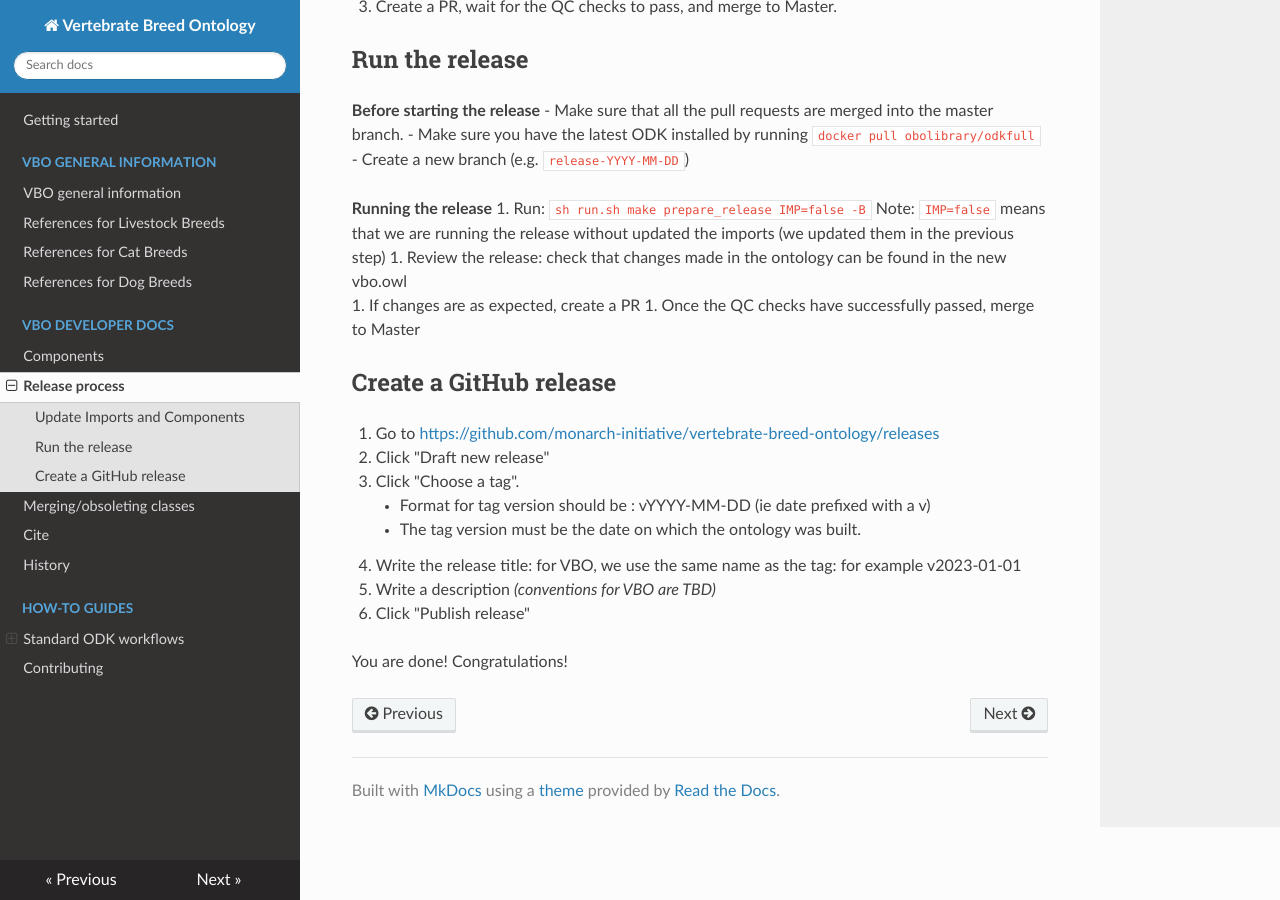
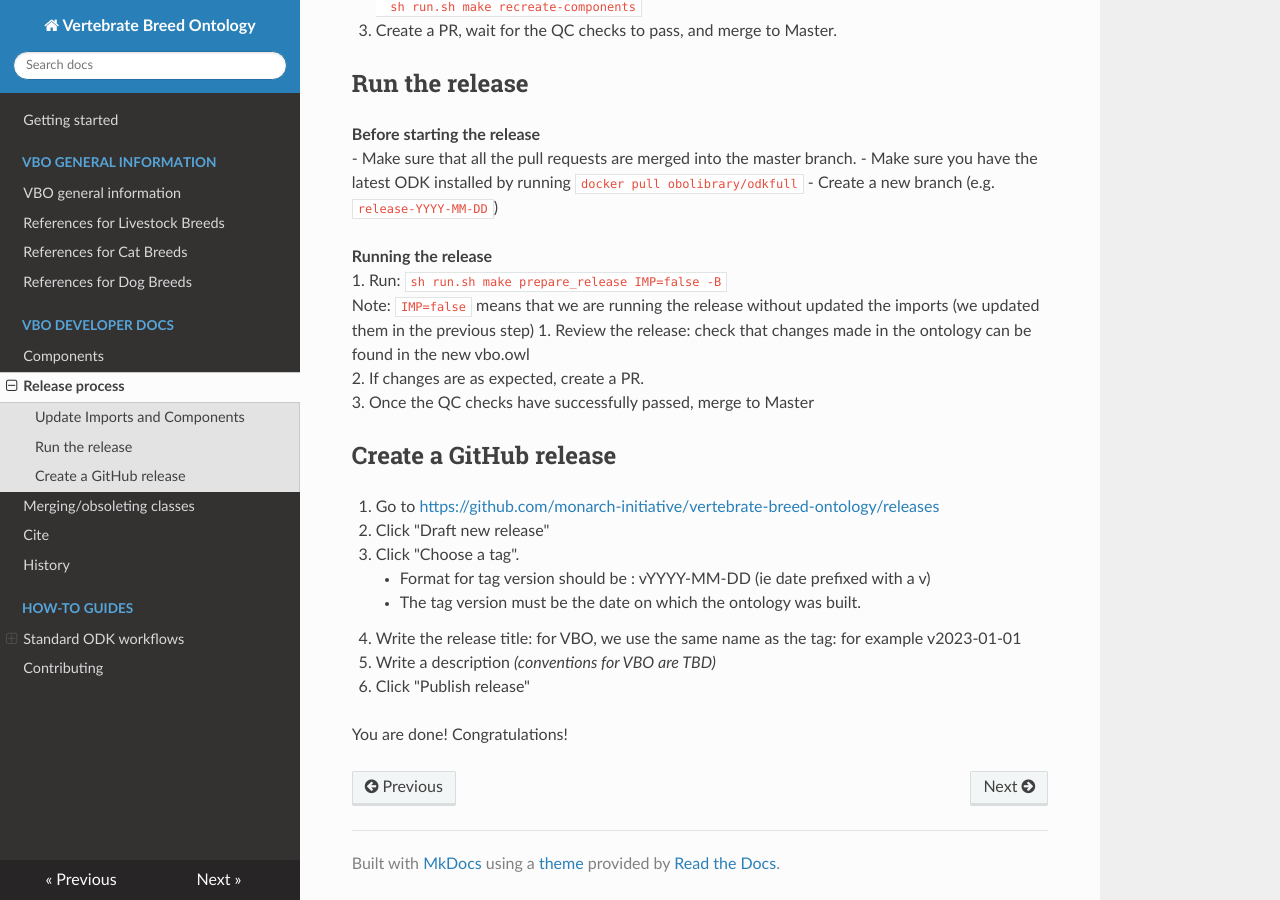
Before and after one commit to monarch-initiative/vertebrate-breed-ontology, an MkDocs documentation site: the page built from docs/VBO-editor-documents/release.md, in a window 1280 px wide and 900 px high, scrolled down 706 px. Built offline with MkDocs 1.6.1, drawn with Linux system fonts in a browser that asks for light colours; nearby versions of some CDN libraries.

Commit message:
Update release.md

````diff
--- a/docs/VBO-editor-documents/release.md
+++ b/docs/VBO-editor-documents/release.md
@@ -19,12 +19,12 @@ Notes:
 `sh run.sh make refresh-imports`
 This will refresh ALL the imports.
 
-1. Update components (see details [here](https://monarch-initiative.github.io/vertebrate-breed-ontology/components))
+2. Update components (see details [here](https://monarch-initiative.github.io/vertebrate-breed-ontology/components))
   ```
   sh run.sh make sync_google_sheets
   sh run.sh make recreate-components
   ```
-1. Create a PR, wait for the QC checks to pass, and merge to Master.
+3. Create a PR, wait for the QC checks to pass, and merge to Master.
 
 
 ## Run the release
@@ -37,8 +37,8 @@ This will refresh ALL the imports.
   1. Run: `sh run.sh make prepare_release IMP=false -B`
     Note: `IMP=false` means that we are running the release without updated the imports (we updated them in the previous step)
   1. Review the release: check that changes made in the ontology can be found in the new vbo.owl
-  1. If changes are as expected, create a PR
-  1. Once the QC checks have successfully passed, merge to Master
+  2. If changes are as expected, create a PR.
+  3. Once the QC checks have successfully passed, merge to Master
 
 ## Create a GitHub release
 1. Go to [https://github.com/monarch-initiative/vertebrate-breed-ontology/releases](https://github.com/monarch-initiative/vertebrate-breed-ontology/releases)
````
